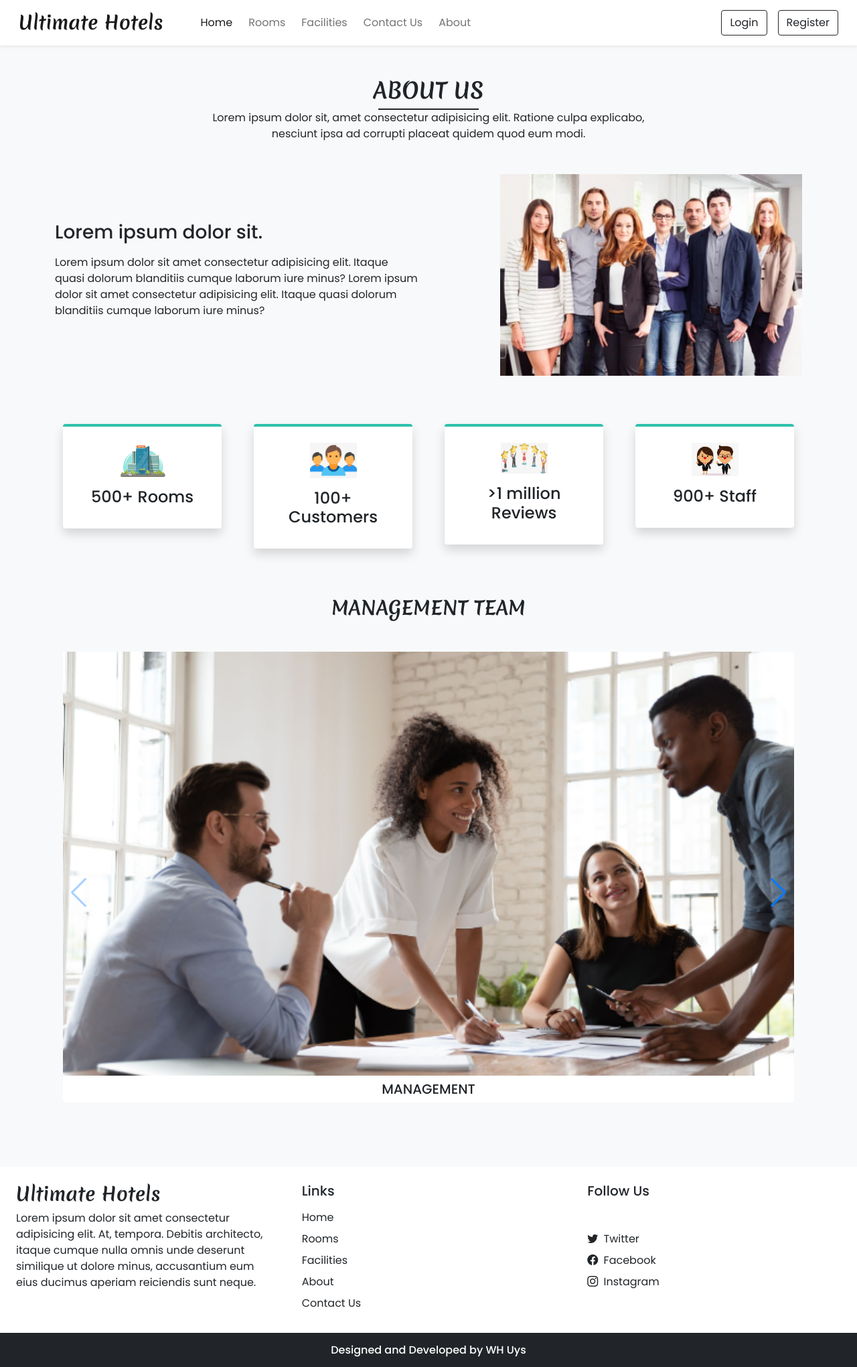
After one commit to Willemu/finalHotelBookingApp, a PHP site: page /about.php in a window 1280 px wide. The commit adds this page. Shown: the whole page at 67% size. Run offline with PHP 8.4, Linux system fonts and the light colour scheme.

Commit message:
About page
Completed the About page with a slider added

```diff
--- /dev/null
+++ b/Hotel Booking App/about.php
@@ -0,0 +1,123 @@
+<!DOCTYPE html>
+<html lang="en">
+<head>
+    <meta charset="UTF-8">
+    <meta http-equiv="X-UA-Compatible">
+    <meta name="viewport" content="width=device-width, initial-scale=1.0">
+    <title>Ultimate Hotels - ABOUT</title>
+    <link rel="stylesheet" href="https://cdn.jsdelivr.net/npm/swiper@9/swiper-bundle.min.css"/>
+    <?php require("modules/links.php"); ?>
+    <style>
+      .box{
+        border-top-color: var(--teal) !important;
+      }
+    </style>
+
+</head>
+
+<body class="bg-light">
+
+<?php require("modules/header.php"); ?>
+
+<div class="my-5 px-4">
+    <h2 class="fw-bold h-font text-center">ABOUT US</h2>
+    <div class="h-line bg-dark"></div>
+    <p class="text-center mg-3">
+      Lorem ipsum dolor sit, amet consectetur adipisicing elit.
+      Ratione culpa explicabo, <br> nesciunt ipsa ad corrupti placeat
+      quidem quod eum modi.
+    </p>
+  </div>
+
+  <div class="container">
+    <div class="row justify-content-between align-items-center">
+      <div class="col-lg-6 col-md-5 mb-4 order-lg-1 order-md-1 order-2">
+        <h3 class="mb-3">Lorem ipsum dolor sit.</h3>
+        <p>
+          Lorem ipsum dolor sit amet consectetur adipisicing elit.
+          Itaque quasi dolorum blanditiis cumque laborum iure minus?
+          Lorem ipsum dolor sit amet consectetur adipisicing elit.
+          Itaque quasi dolorum blanditiis cumque laborum iure minus?
+        </p>
+      </div>
+      <div class="col-lg-5 col-md-5 mb-4 order-lg-2 order-md-2 order-1">
+          <img src="images/about/1.png" class="w-100">
+      </div>
+    </div>
+  </div>
+
+  <div class="container mt-5">
+    <div class="row">
+      <div class="col-lg-3 col-md-6 mb-4 px-4">
+        <div class="bg-white rounded shadow p-4 border-top border-4 text-center box">
+          <img src="images/about/hotel.png" width="70px">
+          <h4 class="mt-3">500+ Rooms</h4>
+        </div>
+      </div>
+      <div class="col-lg-3 col-md-6 mb-4 px-4">
+        <div class="bg-white rounded shadow p-4 border-top border-4 text-center box">
+          <img src="images/about/customers.png" width="70px">
+          <h4 class="mt-3">100+ Customers</h4>
+        </div>
+      </div>
+      <div class="col-lg-3 col-md-6 mb-4 px-4">
+        <div class="bg-white rounded shadow p-4 border-top border-4 text-center box">
+          <img src="images/about/rating.png" width="70px">
+          <h4 class="mt-3">>1 million Reviews</h4>
+        </div>
+      </div>
+      <div class="col-lg-3 col-md-6 mb-4 px-4">
+        <div class="bg-white rounded shadow p-4 border-top border-4 text-center box">
+          <img src="images/about/staff.png" width="70px">
+          <h4 class="mt-3">900+ Staff</h4>
+        </div>
+      </div>
+    </div>
+  </div>
+
+  <h3 class="my-5 fw-bold h-font text-center">MANAGEMENT TEAM</h3>
+
+  <div class="container px-4">
+    <!-- Swiper -->
+  <div class="swiper mySwiper">
+    <div class="swiper-wrapper mb-5">
+      <div class="swiper-slide bg-white text-center overflow-hidden rounded">
+        <img src="images/about/team1.png" class="w-100">
+        <h5 class="mt-2">MANAGEMENT</h5>
+      </div>
+      <div class="swiper-slide bg-white text-center overflow-hidden rounded">
+        <img src="images/about/team2.png" class="w-100">
+        <h5 class="mt-2">ACCOUNTING</h5>
+      </div>
+      <div class="swiper-slide bg-white text-center overflow-hidden rounded">
+        <img src="images/about/team3.png" class="w-100">
+        <h5 class="mt-2">SALES</h5>
+      </div>
+
+    </div>
+    <div class="swiper-button-next"></div>
+    <div class="swiper-button-prev"></div>
+  </div>
+  </div>
+
+
+
+<?php require("modules/footer.php"); ?>
+
+<?php require("modules/headerModals.php"); ?>
+
+<script src="https://cdn.jsdelivr.net/npm/swiper@9/swiper-bundle.min.js"></script>
+
+  <!-- Initialize Swiper -->
+  <script>
+    var swiper = new Swiper(".mySwiper", {
+      navigation: {
+        nextEl: ".swiper-button-next",
+        prevEl: ".swiper-button-prev",
+      },
+    });
+  </script>
+
+
+</body>
+</html>
--- a/Hotel Booking App/facilities.php
+++ b/Hotel Booking App/facilities.php
@@ -5,7 +5,6 @@
     <meta http-equiv="X-UA-Compatible">
     <meta name="viewport" content="width=device-width, initial-scale=1.0">
     <title>Ultimate Hotels - FACILITIES</title>
-    <link rel="stylesheet" href="https://cdn.jsdelivr.net/npm/swiper@9/swiper-bundle.min.css"/>
     <?php require("modules/links.php"); ?>
 
     <style>
--- a/Hotel Booking App/modules/header.php
+++ b/Hotel Booking App/modules/header.php
@@ -20,7 +20,7 @@
           <a class="nav-link me-2" href="#">Contact Us</a>
         </li>
         <li class="nav-item">
-          <a class="nav-link me-2" href="#">About</a>
+          <a class="nav-link me-2" href="about.php">About</a>
         </li>
      </ul>
       <div class="d-flex">
```
Also changed, not shown: Hotel Booking App/images/about/1.png (added), Hotel Booking App/images/about/customers.png (added), Hotel Booking App/images/about/hotel.png (added), Hotel Booking App/images/about/rating.png (added), Hotel Booking App/images/about/staff.png (added), Hotel Booking App/images/about/team1.png (added), Hotel Booking App/images/about/team2.png (added), Hotel Booking App/images/about/team3.png (added).
